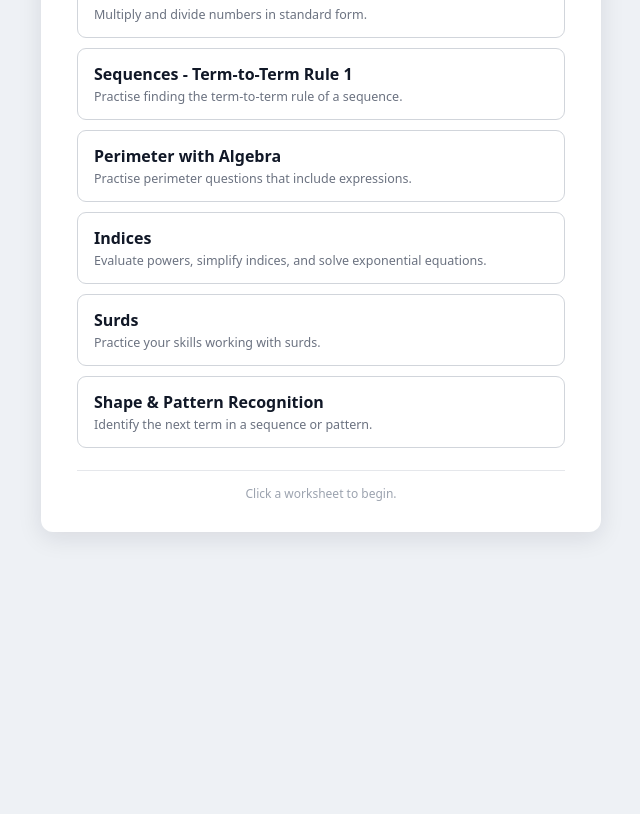
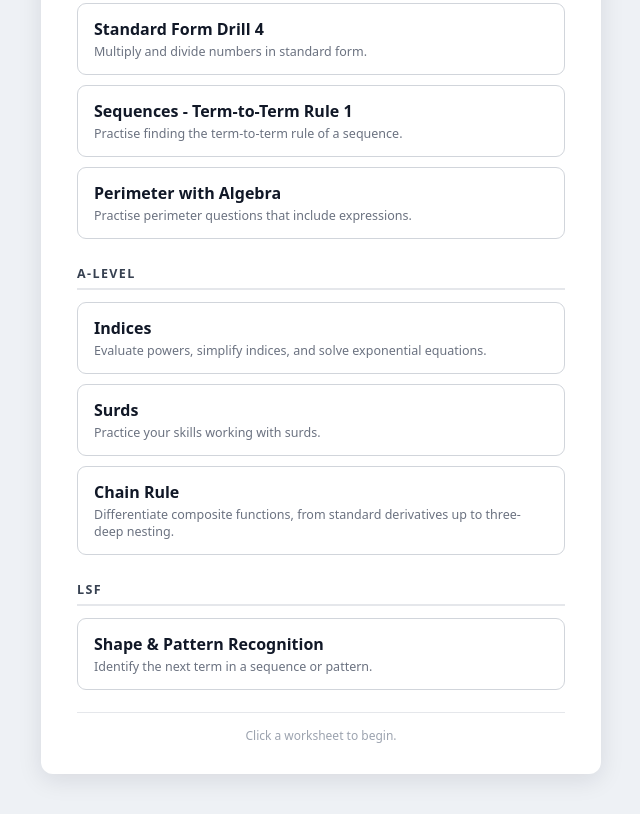
Before and after one commit to amixorp/Maths-Drills, a plain HTML site: page index.html in a window 1280 px wide. Shown: the part 1104-1918 px from the top of the page, without its empty margins (319-959 px from the left). Before the commit the page ends 1676 px from the top, so only its background shows below. Drawn offline with Linux system fonts and the light colour scheme.

Commit message:
Add files via upload

```diff
--- a/index.html
+++ b/index.html
@@ -64,6 +64,19 @@
     line-height:1;
   }
 
+  /* ---------- tier section headings ---------- */
+  .section-head{
+    margin:26px 0 12px;
+    font-size:12.5px;
+    font-weight:800;
+    text-transform:uppercase;
+    letter-spacing:1.4px;
+    color:#374151;
+    padding-bottom:6px;
+    border-bottom:2px solid #e5e7eb;
+  }
+  .section-head:first-of-type{margin-top:0}
+
   ul{
     list-style:none;
     margin:0;
@@ -111,6 +124,8 @@
       <span class="arrow">→</span>
     </a>
 
+    <!-- ================= GCSE ================= -->
+    <h2 class="section-head">GCSE</h2>
     <ul>
       <li>
         <a class="ws-link" href="Fractions_to_Decimals_V2.html">
@@ -190,6 +205,11 @@
           <span>Practise perimeter questions that include expressions.</span>
         </a>
       </li>
+    </ul>
+
+    <!-- ================= A-Level ================= -->
+    <h2 class="section-head">A-Level</h2>
+    <ul>
       <li>
         <a class="ws-link" href="Indices.html">
           Indices
@@ -203,6 +223,17 @@
         </a>
       </li>
       <li>
+        <a class="ws-link" href="Chain_Rule_Drill.html">
+          Chain Rule
+          <span>Differentiate composite functions, from standard derivatives up to three-deep nesting.</span>
+        </a>
+      </li>
+    </ul>
+
+    <!-- ================= LSF ================= -->
+    <h2 class="section-head">LSF</h2>
+    <ul>
+      <li>
         <a class="ws-link" href="Shape_Pattern_Recognition_V3.html">
           Shape &amp; Pattern Recognition
           <span>Identify the next term in a sequence or pattern.</span>
```
